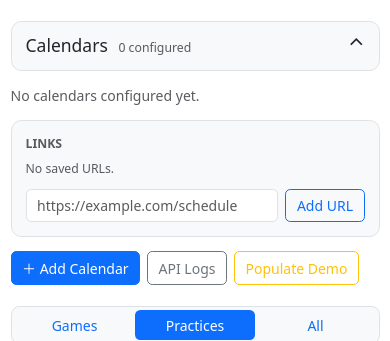
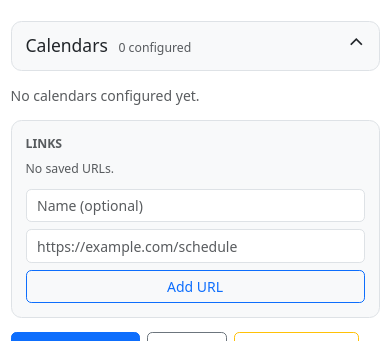
Before and after one commit to sri/gamescal, a Django app: page / in a window 390 px wide, after a click that opens the changed part. Shown: the top 341 px of the page. Run offline with Django 5.2, Linux system fonts and the light colour scheme; data that the repository does not hold is empty.

Commit message:
Add names and footer display for saved links

```diff
--- a/pages/admin.py
+++ b/pages/admin.py
@@ -13,8 +13,8 @@ from .models import (
 
 @admin.register(SavedLink)
 class SavedLinkAdmin(admin.ModelAdmin):
-    list_display = ("url", "updated_at")
-    search_fields = ("url",)
+    list_display = ("name", "url", "updated_at")
+    search_fields = ("name", "url")
     readonly_fields = ("created_at", "updated_at")
 
 
--- a/pages/forms.py
+++ b/pages/forms.py
@@ -49,8 +49,15 @@ class CalendarEditForm(forms.ModelForm):
 class SavedLinkForm(forms.ModelForm):
     class Meta:
         model = SavedLink
-        fields = ("url",)
+        fields = ("name", "url")
         widgets = {
+            "name": forms.TextInput(
+                attrs={
+                    "class": "form-control",
+                    "placeholder": "Name (optional)",
+                    "aria-label": "Name (optional)",
+                }
+            ),
             "url": forms.URLInput(
                 attrs={
                     "class": "form-control",
@@ -58,7 +65,7 @@ class SavedLinkForm(forms.ModelForm):
                     "autocomplete": "url",
                     "aria-label": "URL",
                 }
-            )
+            ),
         }
 
 
--- a/pages/models.py
+++ b/pages/models.py
@@ -23,6 +23,7 @@ class Calendar(models.Model):
 
 
 class SavedLink(models.Model):
+    name = models.CharField(max_length=255, blank=True)
     url = models.URLField(max_length=2000, unique=True)
     created_at = models.DateTimeField(auto_now_add=True)
     updated_at = models.DateTimeField(auto_now=True)
@@ -31,7 +32,7 @@ class SavedLink(models.Model):
         ordering = ["url"]
 
     def __str__(self):
-        return self.url
+        return self.name or self.url
 
 
 class CalendarEvent(models.Model):
--- a/static/css/base.css
+++ b/static/css/base.css
@@ -178,9 +178,51 @@ a {
 }
 
 .saved-link-add-form {
-  display: flex;
+  display: grid;
+  grid-template-columns: minmax(8rem, 0.6fr) minmax(12rem, 1.4fr) auto;
   gap: 0.5rem;
   margin-top: 0.75rem;
+}
+
+.page-saved-link-list {
+  display: flex;
+  flex-wrap: wrap;
+  gap: 0.75rem;
+}
+
+.page-saved-link {
+  display: inline-flex;
+  max-width: 100%;
+  align-items: center;
+  gap: 0.5rem;
+  padding: 0.65rem 0.85rem;
+  border: 1px solid var(--bs-border-color);
+  border-radius: 0.65rem;
+  color: var(--bs-body-color);
+  background: var(--bs-tertiary-bg);
+  text-decoration: none;
+}
+
+.page-saved-link span:first-child {
+  overflow: hidden;
+  text-overflow: ellipsis;
+  white-space: nowrap;
+}
+
+.page-saved-link:hover {
+  border-color: var(--bs-primary-border-subtle);
+  color: var(--bs-primary-text-emphasis);
+  background: var(--bs-primary-bg-subtle);
+}
+
+@media (max-width: 575.98px) {
+  .saved-link-add-form {
+    grid-template-columns: 1fr;
+  }
+
+  .saved-link-add-form .btn {
+    width: 100%;
+  }
 }
 
 .calendar-stats {
--- a/templates/pages/home.html
+++ b/templates/pages/home.html
@@ -49,13 +49,15 @@
       <div class="small fw-semibold text-uppercase text-body-secondary mb-2">Links</div>
       {% for link in saved_links %}
         <div class="saved-link-row">
-          <a class="saved-link-url" href="{{ link.url }}" target="_blank" rel="noopener">{{ link.url }} <span aria-hidden="true">↗</span></a>
+          <a class="saved-link-url" href="{{ link.url }}" target="_blank" rel="noopener" title="{{ link.url }}">{% if link.name %}{{ link.name }}{% else %}{{ link.url }}{% endif %} <span aria-hidden="true">↗</span></a>
           <details class="saved-link-edit">
             <summary>Edit</summary>
             <form method="post" action="{% url 'saved_link_edit' link.pk %}" class="saved-link-edit-form">
               {% csrf_token %}
-              <label class="visually-hidden" for="saved-link-{{ link.pk }}">Edit URL</label>
-              <input class="form-control form-control-sm" id="saved-link-{{ link.pk }}" name="url" type="url" value="{{ link.url }}" maxlength="2000" required>
+              <label class="visually-hidden" for="saved-link-name-{{ link.pk }}">Edit name</label>
+              <input class="form-control form-control-sm" id="saved-link-name-{{ link.pk }}" name="name" type="text" value="{{ link.name }}" maxlength="255" placeholder="Name (optional)">
+              <label class="visually-hidden" for="saved-link-url-{{ link.pk }}">Edit URL</label>
+              <input class="form-control form-control-sm" id="saved-link-url-{{ link.pk }}" name="url" type="url" value="{{ link.url }}" maxlength="2000" required>
               <button class="btn btn-sm btn-primary" type="submit">Save</button>
             </form>
           </details>
@@ -69,6 +71,7 @@
       {% endfor %}
       <form method="post" action="{% url 'saved_link_add' %}" class="saved-link-add-form">
         {% csrf_token %}
+        {{ saved_link_form.name }}
         {{ saved_link_form.url }}
         <button class="btn btn-outline-primary text-nowrap" type="submit">Add URL</button>
       </form>
@@ -220,4 +223,18 @@
     </div>
   {% endif %}
 </section>
+
+{% if saved_links %}
+<section class="page-saved-links my-5" aria-labelledby="saved-links-heading">
+  <h2 class="h6 text-uppercase text-body-secondary mb-3" id="saved-links-heading">Links</h2>
+  <nav class="page-saved-link-list" aria-label="Saved links">
+    {% for link in saved_links %}
+      <a class="page-saved-link" href="{{ link.url }}" target="_blank" rel="noopener" title="{{ link.url }}">
+        <span>{% if link.name %}{{ link.name }}{% else %}{{ link.url }}{% endif %}</span>
+        <span aria-hidden="true">↗</span>
+      </a>
+    {% endfor %}
+  </nav>
+</section>
+{% endif %}
 {% endblock content %}
```
Also changed, not shown: pages/tests.py (+21 -2 lines), README.md, pages/migrations/0008_savedlink_name.py (added).
